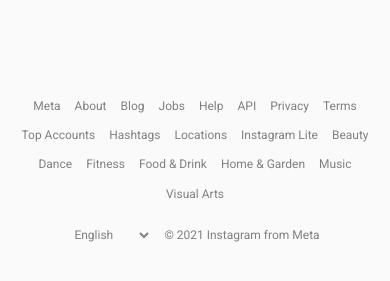
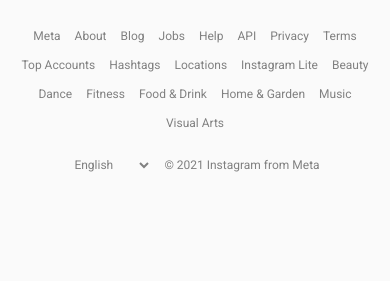
Before and after one commit to chrissoncrant/instagram-login, a plain HTML site: page index.html in a window 390 px wide. Shown: the part 551-832 px from the top of the page. Drawn offline with Linux system fonts and the light colour scheme.

Commit message:
fixed layout issues for mobile

```diff
--- a/style.css
+++ b/style.css
@@ -19,9 +19,9 @@
     margin: 0;
 }
 
-html, body {
+/* html, body {
     height: 100%;
-}
+} */
 
 body {
     line-height: 1.6;
@@ -343,7 +343,7 @@ footer {
     text-align: center;
     padding: 0 10px;
     height: 160px;
-    /* border: 2px pink solid; */
+    margin-top: 30px;
 }
 
 .footer-links-container {
@@ -368,7 +368,7 @@ footer {
     align-items: center;
     justify-content: center;
     font-size: 12px;
-    margin: 12px 0 50px;
+    margin: 12px 0;
     color: gray;
 }
 
@@ -405,8 +405,9 @@ select {
     .content-container {
         height: 100%;
     }
+
     footer {
-        margin-bottom: 36px;
+        margin-bottom: 12px;
     }
 }
 
```
